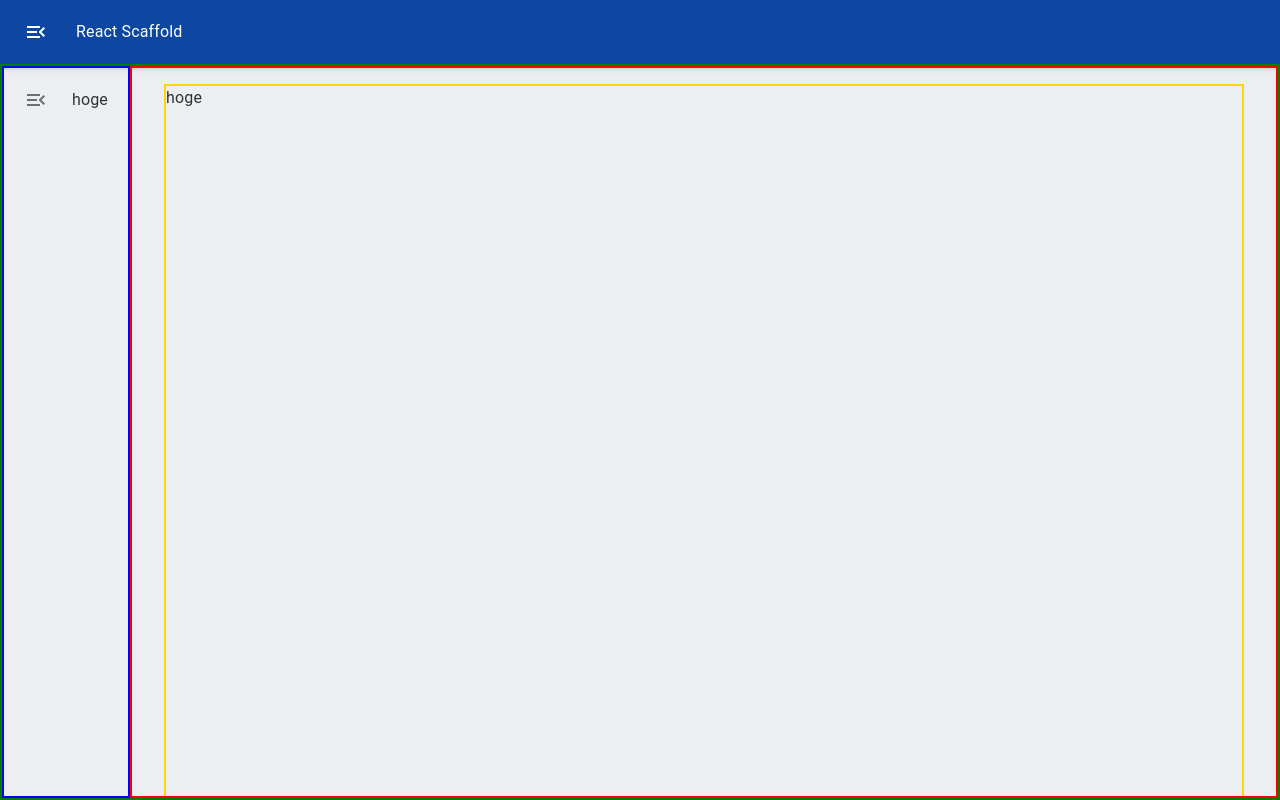
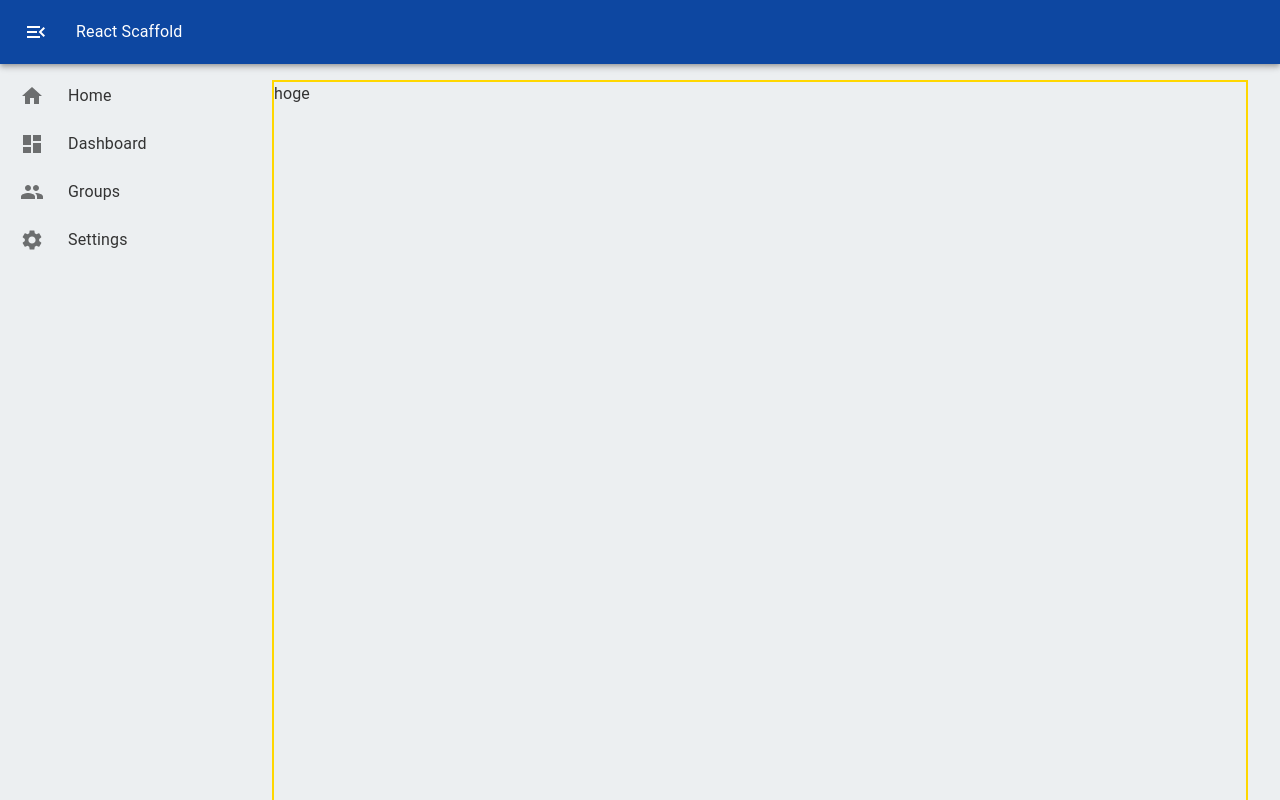
Before and after one commit to kosukekashiwa/react-scaffold, a React app: page /ui/hoge in a window 1280 px wide. Built offline with nearby package versions, Linux system fonts and the light colour scheme; the HTML template or start-up script is replaced by a standard one.

Commit message:
side navigation drawer

```diff
--- a/src/App.tsx
+++ b/src/App.tsx
@@ -12,6 +12,10 @@ import {
 } from '@mui/material';
 import MenuIcon from '@mui/icons-material/Menu';
 import MenuOpenIcon from '@mui/icons-material/MenuOpen';
+import HomeIcon from '@mui/icons-material/Home';
+import DashboardIcon from '@mui/icons-material/Dashboard';
+import GroupIcon from '@mui/icons-material/Group';
+import SettingsIcon from '@mui/icons-material/Settings';
 import { blue } from '@mui/material/colors';
 import { FLEXIBLE_MAX_WIDTH, FLEXIBLE_MIN_WIDTH } from './views/theme';
 
@@ -56,7 +60,8 @@ export const App: React.VFC = () => {
   );
 };
 
-type AppLayoutProps = Pick<AppHeaderProps, 'naviOpen' | 'onMenuIconClick' | 'onMenuOpenIconClick'>;
+export type AppLayoutProps = Pick<AppHeaderProps, 'onMenuIconClick' | 'onMenuOpenIconClick'> &
+  Pick<AppNavigationProps, 'naviOpen'>;
 const AppLayout: React.VFC<AppLayoutProps> = ({
   naviOpen,
   onMenuIconClick,
@@ -65,7 +70,7 @@ const AppLayout: React.VFC<AppLayoutProps> = ({
   return (
     <Box display="flex" flexDirection="column" height="100vh">
       <AppHeader
-        naviOpen={naviOpen}
+        open={naviOpen}
         onMenuIconClick={onMenuIconClick}
         onMenuOpenIconClick={onMenuOpenIconClick}
       />
@@ -73,31 +78,9 @@ const AppLayout: React.VFC<AppLayoutProps> = ({
         display="flex"
         height="calc(100% - 64px - 64px)" // header:64px, padding:32px*2
         flexGrow={1}
-        sx={{ border: '2px solid green' }}
       >
-        <Box sx={{ overflowY: 'auto', border: '2px solid blue' }}>
-          <List>
-            <ListItemButton
-              sx={{
-                minHeight: 48,
-                justifyContent: naviOpen ? 'initial' : 'center',
-                px: 2.5,
-              }}
-            >
-              <ListItemIcon
-                sx={{
-                  minWidth: 0,
-                  mr: naviOpen ? 3 : 'auto',
-                  justifyContent: 'center',
-                }}
-              >
-                <MenuOpenIcon />
-              </ListItemIcon>
-              <ListItemText primary={'hoge'} sx={{ opacity: naviOpen ? 1 : 0 }} />
-            </ListItemButton>
-          </List>
-        </Box>
-        <Box flexGrow={1} sx={{ overflowY: 'auto', border: '2px solid red' }}>
+        <AppNavigationDrawer naviOpen={naviOpen} />
+        <Box flexGrow={1} sx={{ overflowY: 'auto' }}>
           <Box
             minWidth={`${FLEXIBLE_MIN_WIDTH}px`}
             maxWidth={`${FLEXIBLE_MAX_WIDTH}px`}
@@ -114,15 +97,11 @@ const AppLayout: React.VFC<AppLayoutProps> = ({
 };
 
 export type AppHeaderProps = {
-  naviOpen: boolean;
+  open: boolean;
   onMenuIconClick: () => void;
   onMenuOpenIconClick: () => void;
 };
-const AppHeader: React.VFC<AppHeaderProps> = ({
-  naviOpen,
-  onMenuIconClick,
-  onMenuOpenIconClick,
-}) => {
+const AppHeader: React.VFC<AppHeaderProps> = ({ open, onMenuIconClick, onMenuOpenIconClick }) => {
   return (
     <AppBar sx={{ backgroundColor: blue[900] }} position="static">
       <Toolbar
@@ -131,7 +110,7 @@ const AppHeader: React.VFC<AppHeaderProps> = ({
           margin: 'auto',
         }}
       >
-        {naviOpen ? (
+        {open ? (
           <IconButton
             onClick={onMenuOpenIconClick}
             size="large"
@@ -159,3 +138,53 @@ const AppHeader: React.VFC<AppHeaderProps> = ({
     </AppBar>
   );
 };
+
+export type AppNavigationProps = {
+  naviOpen: boolean;
+};
+const AppNavigationDrawer: React.VFC<AppNavigationProps> = ({ naviOpen }) => {
+  return (
+    <Box
+      width={naviOpen ? '240px' : '64px'}
+      sx={{
+        overflowY: 'auto',
+        transition: 'width 0.2s ease',
+      }}
+    >
+      <List>
+        <NaviMenuButton open={naviOpen} icon={<HomeIcon />} label="Home" />
+        <NaviMenuButton open={naviOpen} icon={<DashboardIcon />} label="Dashboard" />
+        <NaviMenuButton open={naviOpen} icon={<GroupIcon />} label="Groups" />
+        <NaviMenuButton open={naviOpen} icon={<SettingsIcon />} label="Settings" />
+      </List>
+    </Box>
+  );
+};
+
+export type NaviMenuButtonProps = {
+  open: boolean;
+  icon: React.ReactNode;
+  label: string;
+};
+const NaviMenuButton: React.VFC<NaviMenuButtonProps> = ({ open, icon, label }) => {
+  return (
+    <ListItemButton
+      sx={{
+        minHeight: 48,
+        justifyContent: open ? 'initial' : 'center',
+        px: 2.5,
+      }}
+    >
+      <ListItemIcon
+        sx={{
+          minWidth: 0,
+          mr: open ? 3 : 'auto',
+          justifyContent: 'center',
+        }}
+      >
+        {icon}
+      </ListItemIcon>
+      <ListItemText primary={label} sx={{ opacity: open ? 1 : 0 }} />
+    </ListItemButton>
+  );
+};
```
